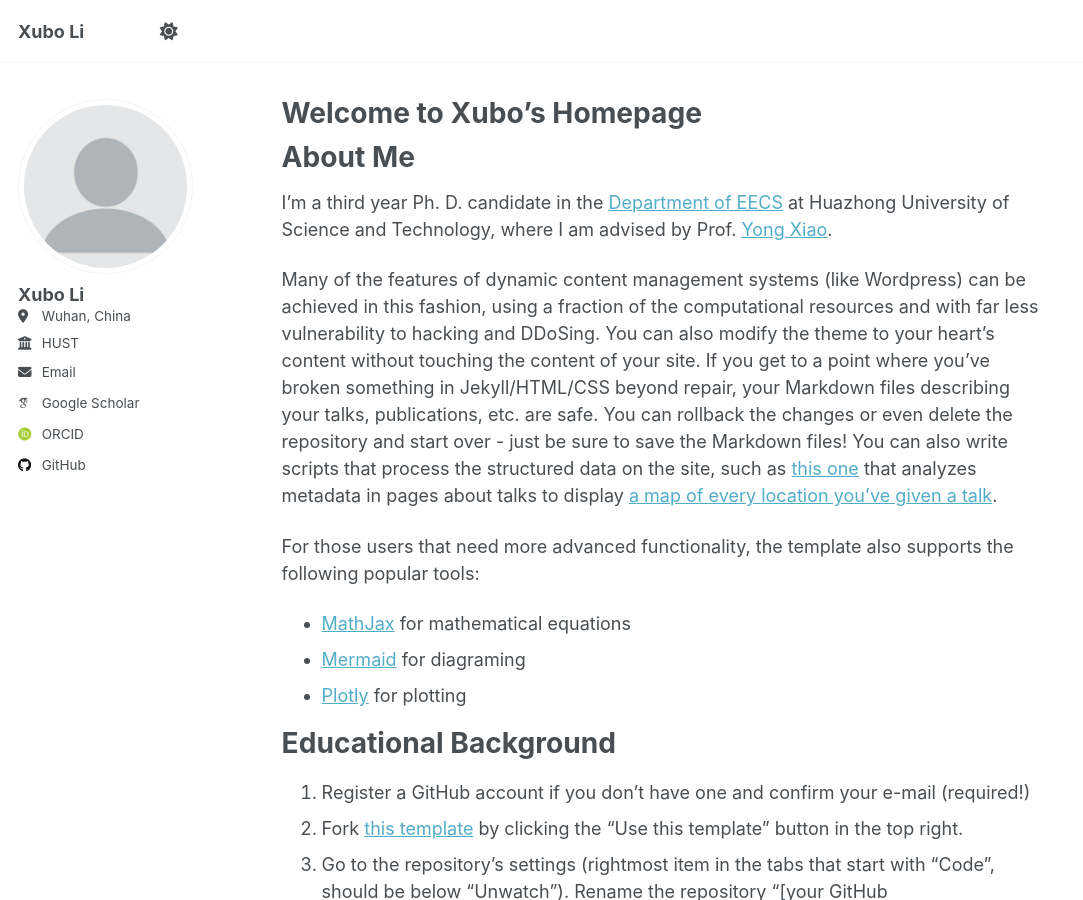
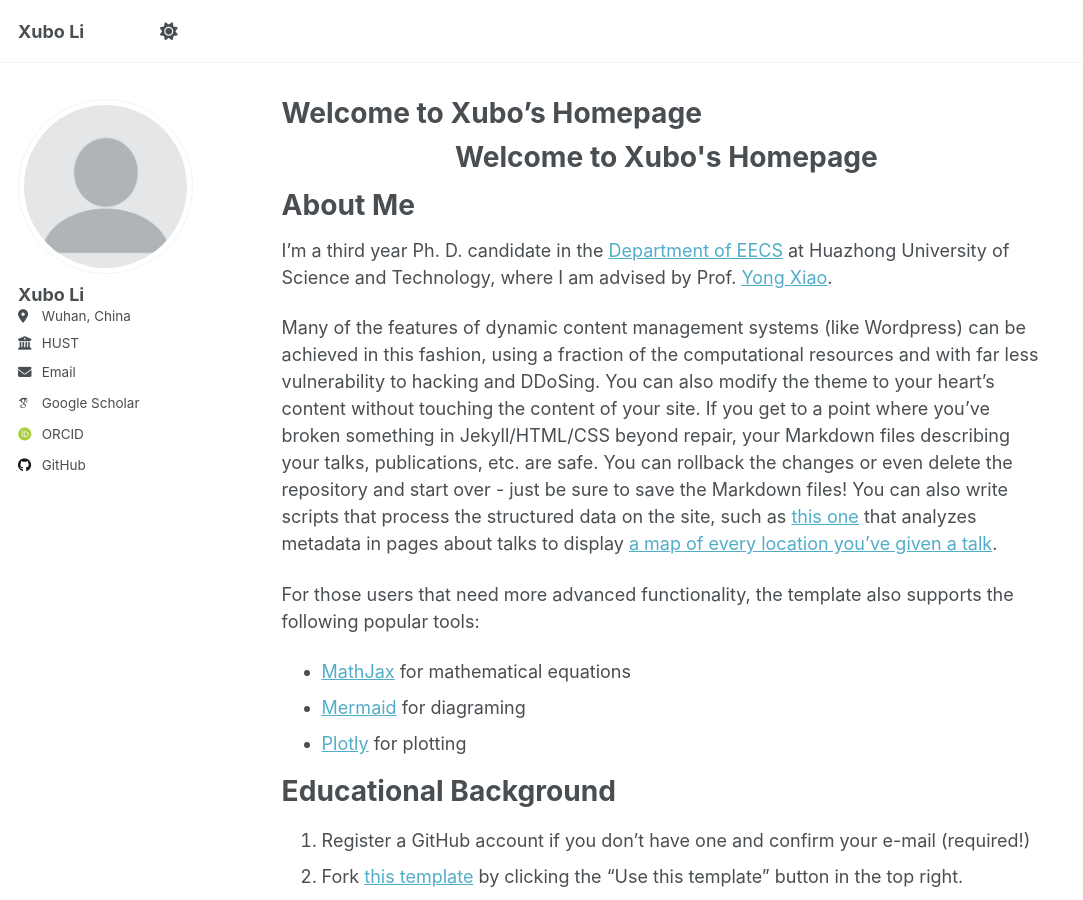
Before and after one commit to XuboLee/xubolee.github.io, a Jekyll site: the page built from _pages/about.md, in a window 1280 px wide and 900 px high. Shown: the whole window, without its empty margins (0-1083 px from the left). Built offline with Jekyll 4.4.1, drawn with Linux system fonts in a browser that asks for light colours; some web fonts are replaced; a script that is not in the unit is left out.

Commit message:
Update about.md

```diff
--- a/_pages/about.md
+++ b/_pages/about.md
@@ -6,6 +6,10 @@ redirect_from:
   - /about/
   - /about.html
 ---
+
+<div style="text-align: center;">
+  <h1>Welcome to Xubo's Homepage</h1>
+</div>
 
 About Me
 ======
```
